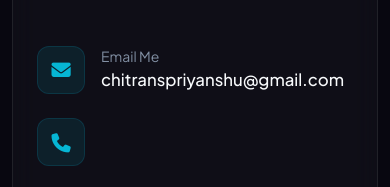
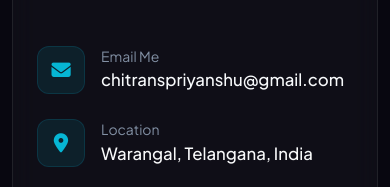
Before and after one commit to chitranshpriyanshu/Portfolio, a plain HTML site: page index.html in a window 390 px wide. Shown: the part 10368-10555 px from the top of the page. Drawn offline with nearby package versions, Linux system fonts and the light colour scheme.

Commit message:
Remove phone contact section from index.html
Removed phone contact section from the HTML.

```diff
--- a/index.html
+++ b/index.html
@@ -626,10 +626,7 @@
                                 </div>
                             </div>
 
-                            <div class="d-flex align-items-center gap-3">
-                                <div class="contact-icon-box"><i class="fa-solid fa-phone"></i></div>
 
-                            </div>
 
                             <div class="d-flex align-items-center gap-3">
                                 <div class="contact-icon-box"><i class="fa-solid fa-location-dot"></i></div>
```
